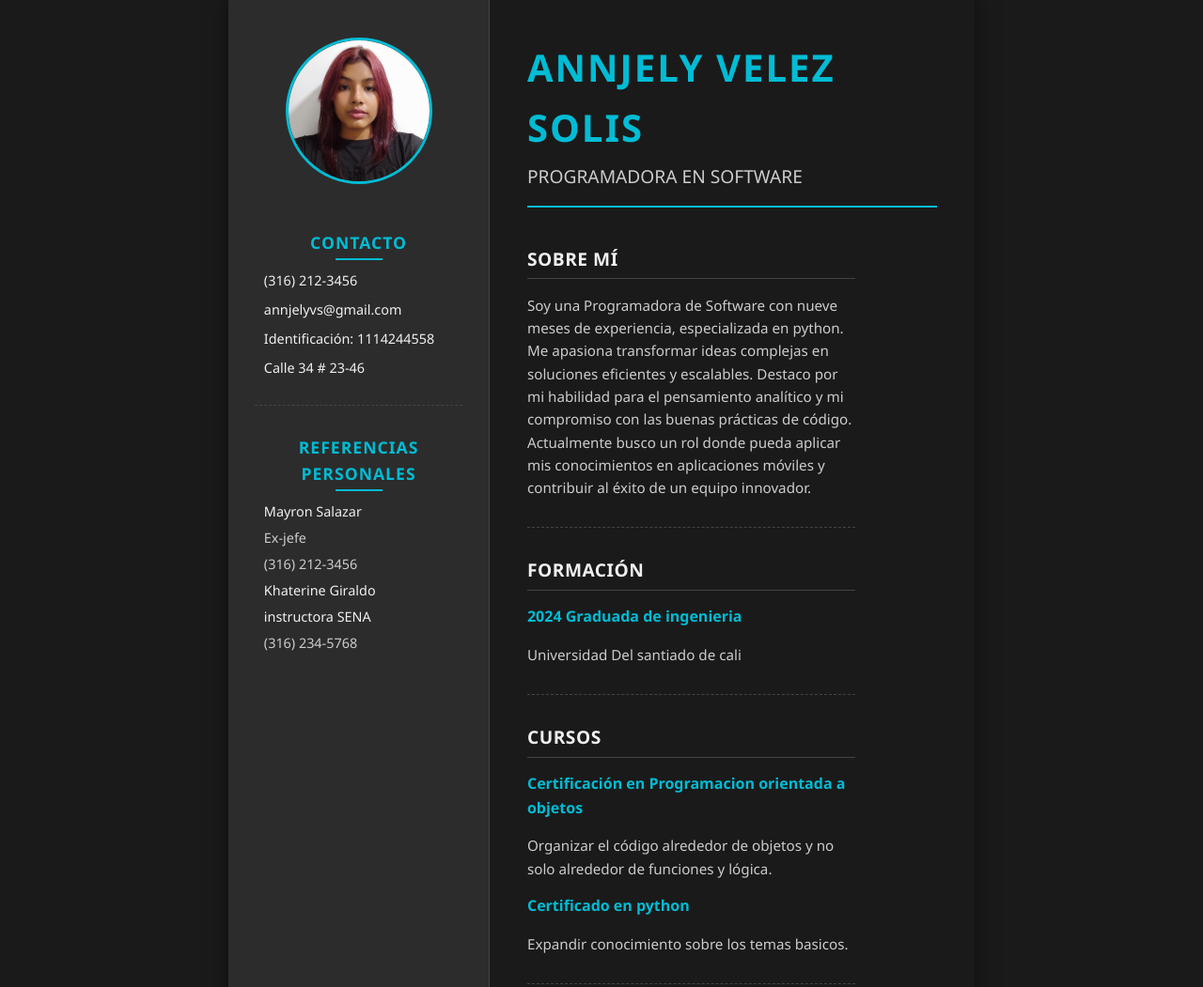
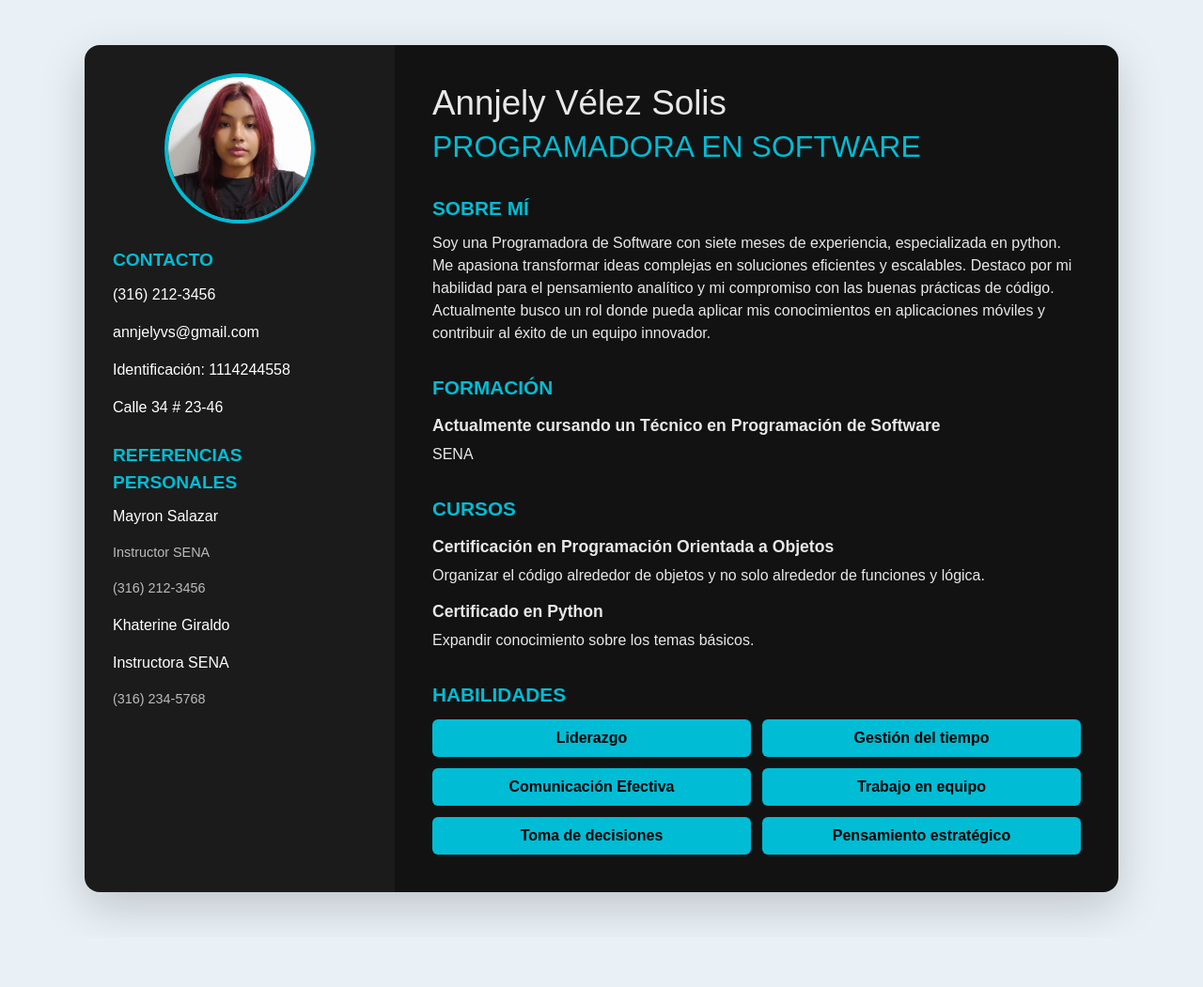
Before and after one commit to annjelyvs/Pagina-web_kate, a plain HTML site: page hoja_de_vida/index.html in a window 1280 px wide. Shown: the top 1051 px of the page at 94% size. After the commit the page ends 998 px from the top, so only its background shows below. Drawn offline with nearby package versions, Linux system fonts and the light colour scheme.

Commit message:
actualizar

```diff
--- a/hoja_de_vida/index.css
+++ b/hoja_de_vida/index.css
@@ -1,200 +1,135 @@
-/* Variables para colores del tema oscuro */
-:root {
-    --dark-bg-color: #1a1a1a;
-    --sidebar-bg-color: #2c2c2c;
-    --main-content-bg-color: #1a1a1a;
-    --text-light: #f0f0f0;
-    --text-medium: #cccccc;
-    --accent-line: #00bcd4;
-    --section-divider: #444444;
+/* ============================
+   GENERAL
+=============================== */
+
+body {
+    background-color: #e9f0f6; /* Fondo claro como una hoja centrada */
+    margin: 0;
+    font-family: Arial, Helvetica, sans-serif;
 }
 
-/* Estilos Globales y Reset Básico */
-body {
-    font-family: 'Segoe UI', Tahoma, Geneva, Verdana, sans-serif;
-    line-height: 1.6;
-    margin: 0;
-    padding: 0;
-    background-color: var(--dark-bg-color);
-    display: flex;
-    justify-content: center;
-    align-items: center;
-    min-height: 100vh;
-    color: var(--text-light);
-}
-
-/* Contenedor principal del CV */
-.cv-container-dark {
-    width: 210mm;
-    min-height: 297mm;
-    display: flex;
-    box-shadow: 0 0 20px rgba(0, 0, 0, 0.5);
-    background-color: var(--dark-bg-color);
+/* Contenedor principal centrado */
+.cv-card {
+    max-width: 1100px;
+    width: 100%;
+    background-color: #121212; /* Mantiene tu diseño oscuro */
+    border-radius: 15px;
     overflow: hidden;
 }
 
-/* --- Columna Lateral (Sidebar) --- */
-.sidebar-dark {
-    width: 35%;
-    background-color: var(--sidebar-bg-color);
-    padding: 30px 0;
-    box-sizing: border-box;
+/* Estructura original */
+.cv-container-dark {
     display: flex;
-    flex-direction: column;
-    align-items: center;
-    border-right: 1px solid var(--section-divider);
+    flex-direction: row;
 }
 
-/* Contenedor de la Foto de Perfil */
+/* ============================
+   SIDEBAR DARK
+=============================== */
+
+.sidebar-dark {
+    width: 30%;
+    background-color: #1b1b1b;
+    padding: 30px;
+    color: #fff;
+}
+
 .profile-photo-container-dark {
-    margin-bottom: 30px;
-    padding: 10px;
+    text-align: center;
+    margin-bottom: 20px;
 }
 
 .profile-photo-dark {
-    width: 150px;
-    height: 150px;
+    width: 160px;
+    height: 160px;
+    object-fit: cover;
     border-radius: 50%;
-    object-fit: cover;
-    border: 3px solid var(--accent-line);
+    border: 4px solid #00bcd4;
 }
 
-/* Título de sección en la barra lateral */
+/* TITULOS DEL LADO IZQUIERDO */
 .section-title-dark {
-    font-size: 1.1em;
     font-weight: bold;
-    margin-bottom: 15px;
-    text-transform: uppercase;
-    color: var(--accent-line);
-    letter-spacing: 1px;
-    text-align: center;
-    position: relative;
-}
-
-.section-title-dark::after {
-    content: '';
-    position: absolute;
-    bottom: -5px;
-    left: 50%;
-    transform: translateX(-50%);
-    width: 50px;
-    height: 2px;
-    background-color: var(--accent-line);
-}
-
-/* Estilo general de sección en barra lateral */
-.section-dark {
-    width: 80%;
-    margin-bottom: 30px; /* Separación estándar entre secciones */
-    padding-bottom: 20px;
-    border-bottom: 1px dashed var(--section-divider);
-    text-align: left;
-}
-
-/* IMPORTANTE: La última sección no lleva borde inferior ni margen extra */
-.references-dark {
-    border-bottom: none;
-    margin-bottom: 0;
-    padding-bottom: 0;
-}
-
-.contact-dark p {
-    font-size: 0.9em;
-    margin: 8px 0;
-    padding-left: 10px;
-}
-
-.references-dark p {
-    font-size: 0.9em;
-    margin: 5px 0;
-    padding-left: 10px;
+    font-size: 1.2rem;
+    margin-bottom: 10px;
+    margin-top: 25px;
+    color: #00bcd4;
 }
 
 .ref-detail {
-    font-size: 0.85em;
-    color: var(--text-medium);
-    margin-left: 10px;
+    color: #bbbbbb;
+    font-size: 0.9rem;
 }
 
+/* ============================
+   MAIN CONTENT DARK
+=============================== */
 
-/* --- Columna Principal (Main Content) --- */
 .main-content-dark {
-    width: 65%;
+    width: 70%;
     padding: 40px;
-    box-sizing: border-box;
-    color: var(--text-light);
+    background-color: #121212;
+    color: #e8e8e8;
 }
 
-/* Cabecera Principal */
-.header-main-dark {
-    margin-bottom: 40px;
-    border-bottom: 2px solid var(--accent-line);
-    padding-bottom: 15px;
-}
-
-.name-dark {
-    font-size: 2.5em;
-    font-weight: bold;
+/* Títulos principales del contenido */
+.header-main-dark h1 {
+    font-size: 2.3rem;
     margin: 0;
-    text-transform: uppercase;
-    color: var(--accent-line);
-    letter-spacing: 2px;
 }
 
 .title-dark {
-    font-size: 1.2em;
-    margin: 5px 0 0;
-    color: var(--text-medium);
-    font-weight: normal;
-    text-transform: uppercase;
+    color: #00bcd4;
+    margin-top: 5px;
 }
 
-/* Título de sección en el contenido principal */
+/* Secciones */
 .section-title-main-dark {
-    font-size: 1.2em;
+    font-size: 1.3rem;
     font-weight: bold;
-    margin-top: 0;
-    margin-bottom: 15px;
-    text-transform: uppercase;
-    color: var(--text-light);
-    border-bottom: 1px solid var(--section-divider);
-    padding-bottom: 5px;
-    letter-spacing: 0.5px;
+    color: #00bcd4;
+    margin-bottom: 10px;
+    margin-top: 30px;
 }
 
-/* Estilo general de sección en contenido principal */
-.section-dark {
-    margin-bottom: 30px;
+/* Subtítulos */
+.subsection-heading-dark {
+    font-size: 1.1rem;
+    font-weight: bold;
+    margin-top: 15px;
 }
 
-.about-dark p, .education-dark p, .courses-dark p {
-    font-size: 0.95em;
-    color: var(--text-medium);
-    margin-bottom: 10px;
-}
+/* ============================
+   HABILIDADES
+=============================== */
 
-/* Subencabezados de Formación/Cursos */
-.subsection-heading-dark {
-    font-size: 1em;
-    font-weight: bold;
-    margin-top: 15px;
-    margin-bottom: 5px;
-    color: var(--accent-line);
-}
-
-/* Habilidades Grid */
 .skills-grid-dark {
     display: grid;
     grid-template-columns: repeat(2, 1fr);
-    gap: 10px;
-    font-size: 0.95em;
-    color: var(--text-medium);
+    gap: 12px;
 }
 
 .skills-grid-dark span {
-    background-color: var(--sidebar-bg-color);
+    background-color: #00bcd4;
     padding: 8px 12px;
-    border-radius: 5px;
+    border-radius: 6px;
+    display: inline-block;
     text-align: center;
-    box-shadow: 0 2px 5px rgba(0, 0, 0, 0.2);
+    color: #000;
+    font-weight: bold;
 }
+
+/* ============================
+   RESPONSIVE
+=============================== */
+
+@media (max-width: 768px) {
+    .cv-container-dark {
+        flex-direction: column;
+    }
+
+    .sidebar-dark,
+    .main-content-dark {
+        width: 100%;
+    }
+}
--- a/hoja_de_vida/index.html
+++ b/hoja_de_vida/index.html
@@ -3,12 +3,26 @@
 <head>
     <meta charset="UTF-8">
     <meta name="viewport" content="width=device-width, initial-scale=1.0">
-    <title>Hoja de Vida - Alfredo Torres (Final)</title>
+    <title>Hoja de Vida - Annjely Vélez Solis</title>
+
+    <!-- BOOTSTRAP -->
+    <link href="https://cdn.jsdelivr.net/npm/bootstrap@5.3.8/dist/css/bootstrap.min.css" rel="stylesheet">
+    <script src="https://cdn.jsdelivr.net/npm/bootstrap@5.3.8/dist/js/bootstrap.bundle.min.js"></script>
+
     <link rel="stylesheet" href="index.css">
 </head>
 <body>
-    <div class="cv-container-dark">
-        <div class="sidebar-dark">
+
+    <!-- Bootstrap centrándolo -->
+    <div class="container d-flex justify-content-center py-5">
+
+        <!-- Tarjeta centrada -->
+        <div class="cv-container-dark shadow-lg rounded-4 overflow-hidden" style="max-width:1100px; width:100%;">
+
+            <div class="row g-0">
+
+                <!-- Sidebar -->
+                <div class="col-12 col-md-4 sidebar-dark">
                     <div class="profile-photo-container-dark">
                         <img src="yo.jpg" alt="Foto de Perfil de Annjely Velez" class="profile-photo-dark">
                     </div>
@@ -24,38 +38,39 @@
                     <div class="section-dark references-dark">
                         <div class="section-title-dark">REFERENCIAS PERSONALES</div>
                         <p>Mayron Salazar</p>
-                <p class="ref-detail">Ex-jefe</p>
+                        <p class="ref-detail">Instructor SENA</p>
                         <p class="ref-detail">(316) 212-3456 </p>
                         <p>Khaterine Giraldo</p>
-                <p>instructora SENA</p>
+                        <p>Instructora SENA</p>
                         <p class="ref-detail">(316) 234-5768 </p>
                     </div>
-
                 </div>
 
-        <div class="main-content-dark">
+                <!-- Contenido principal -->
+                <div class="col-12 col-md-8 main-content-dark">
                     <div class="header-main-dark">
-                <h1 class="name-dark">Annjely velez Solis</h1>
+                        <h1 class="name-dark">Annjely Vélez Solis</h1>
                         <h2 class="title-dark">PROGRAMADORA EN SOFTWARE</h2>
                     </div>
 
                     <div class="section-dark about-dark">
                         <div class="section-title-main-dark">SOBRE MÍ</div>
-                <p>Soy una Programadora de Software con nueve meses de experiencia, especializada en python. Me apasiona transformar ideas complejas en soluciones eficientes y escalables. Destaco por mi habilidad para  el pensamiento analítico y mi compromiso con las buenas prácticas de código. Actualmente busco un rol donde pueda aplicar mis conocimientos en aplicaciones móviles y contribuir al éxito de un equipo innovador.</p>
+                        <p>Soy una Programadora de Software con siete meses de experiencia, especializada en python. Me apasiona transformar ideas complejas en soluciones eficientes y escalables. Destaco por mi habilidad para el pensamiento analítico y mi compromiso con las buenas prácticas de código. Actualmente busco un rol donde pueda aplicar mis conocimientos en aplicaciones móviles y contribuir al éxito de un equipo innovador.</p>
                     </div>
 
                     <div class="section-dark education-dark">
                         <div class="section-title-main-dark">FORMACIÓN</div>
-                <h3 class="subsection-heading-dark">2024 Graduada de ingenieria </h3>
-                <p>Universidad Del santiado de cali</p>
+                        <h3 class="subsection-heading-dark">Actualmente cursando un Técnico en Programación de Software</h3>
+                        <p>SENA</p>
                     </div>
 
                     <div class="section-dark courses-dark">
                         <div class="section-title-main-dark">CURSOS</div>
-                <h3 class="subsection-heading-dark">Certificación en Programacion orientada a objetos  </h3>
+                        <h3 class="subsection-heading-dark">Certificación en Programación Orientada a Objetos</h3>
                         <p>Organizar el código alrededor de objetos y no solo alrededor de funciones y lógica.</p>
-                <h3 class="subsection-heading-dark">Certificado en python</h3>
-                <p>Expandir conocimiento sobre los temas basicos.</p>
+
+                        <h3 class="subsection-heading-dark">Certificado en Python</h3>
+                        <p>Expandir conocimiento sobre los temas básicos.</p>
                     </div>
 
                     <div class="section-dark skills-dark">
@@ -70,6 +85,11 @@
                         </div>
                     </div>
                 </div>
+
             </div>
+
+        </div>
+    </div>
+
 </body>
 </html>
```
Lines whose indentation alone changed are shown as unchanged.
